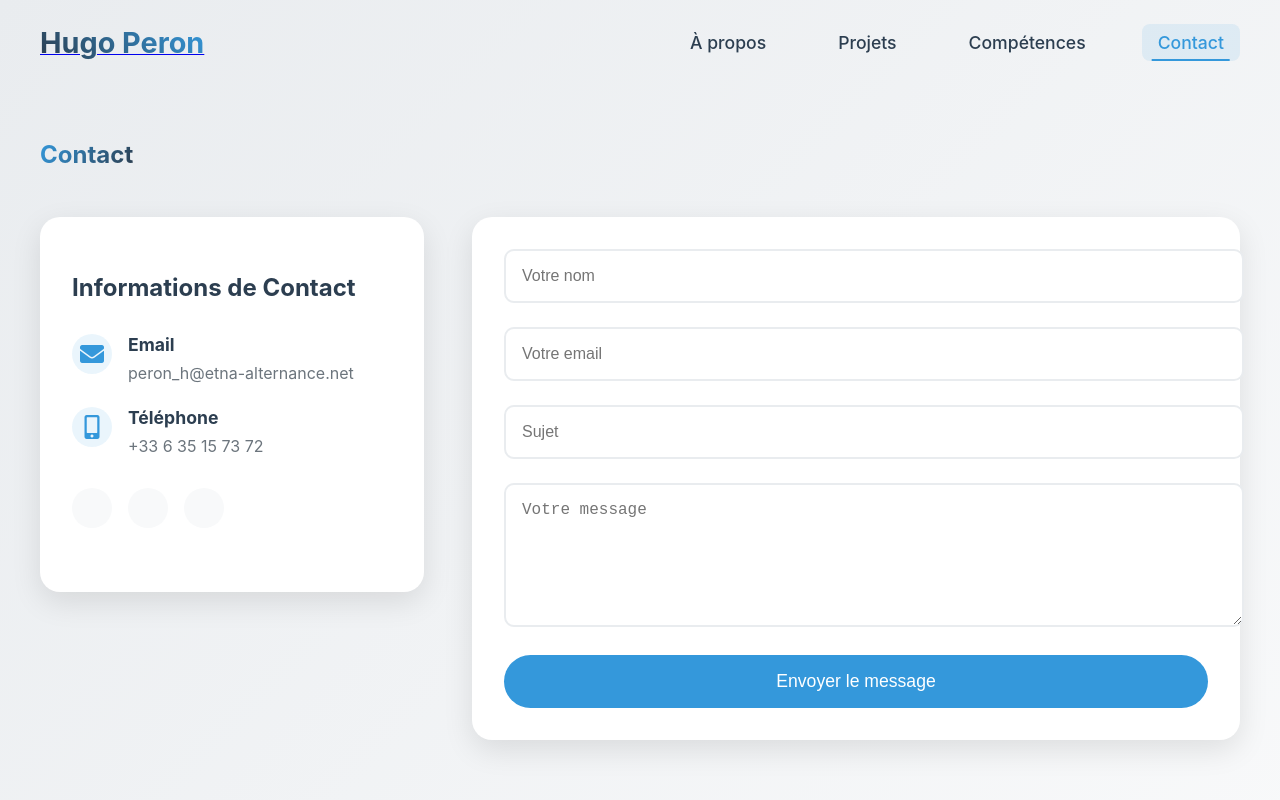
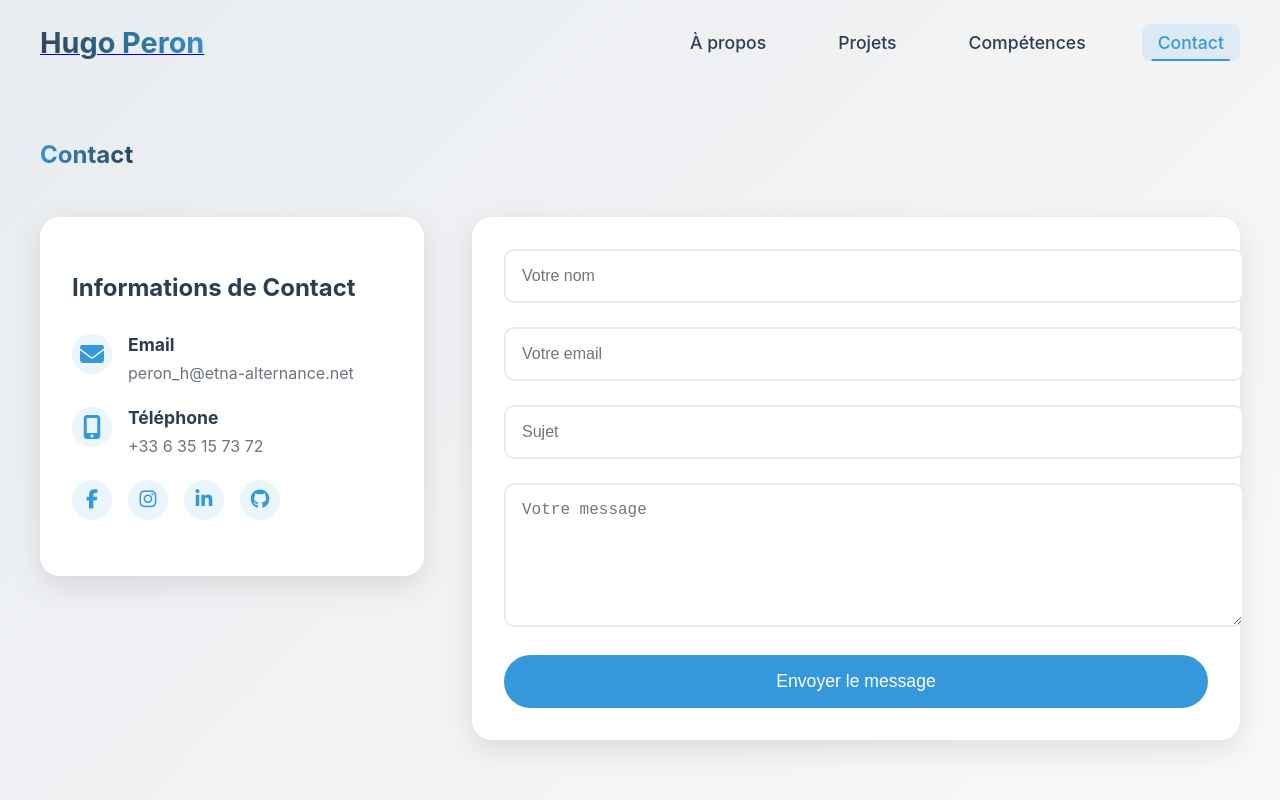
Before and after one commit to hugoperon/portfoliohugo, a React (Create React App) app: page /portfoliohugo/contact in a window 1280 px wide. Shown: the top 800 px of the page. Built offline with nearby package versions, Linux system fonts and the light colour scheme.

Commit message:
Deploy portfolio

```diff
--- a/public/index.html
+++ b/public/index.html
@@ -24,9 +24,9 @@
       work correctly both with client-side routing and a non-root public URL.
       Learn how to configure a non-root public URL by running `npm run build`.
     -->
-    <title>React App</title>
+    <title>Portfolio Hugo Peron</title>
     <link href="https://fonts.googleapis.com/css2?family=Poppins:wght@300;400;500;600;700&display=swap" rel="stylesheet">
-    <link rel="stylesheet" href="https://cdnjs.cloudflare.com/ajax/libs/font-awesome/5.15.4/css/all.min.css">
+    <link rel="stylesheet" href="https://cdnjs.cloudflare.com/ajax/libs/font-awesome/6.5.1/css/all.min.css" integrity="sha512-DTOQO9RWCH3ppGqcWaEA1BIZOC6xxalwEsw9c2QQeAIftl+Vegovlnee1c9QX4TctnWMn13TZye+giMm8e2LwA==" crossorigin="anonymous" referrerpolicy="no-referrer">
   </head>
   <body>
     <noscript>You need to enable JavaScript to run this app.</noscript>
--- a/src/components/Contact/Contact.css
+++ b/src/components/Contact/Contact.css
@@ -67,26 +67,26 @@
 .social-links {
   display: flex;
   gap: 1rem;
-  margin-top: 2rem;
+  margin: 1.5rem 0;
 }
 
 .social-link {
   width: 40px;
   height: 40px;
   border-radius: 50%;
-  background: #f8f9fa;
+  background: rgba(52, 152, 219, 0.1);
   display: flex;
   align-items: center;
   justify-content: center;
   color: #3498db;
   transition: all 0.3s ease;
+  text-decoration: none;
 }
 
 .social-link:hover {
   background: #3498db;
   color: white;
   transform: translateY(-3px);
-  box-shadow: 0 5px 15px rgba(52, 152, 219, 0.3);
 }
 
 .contact-form-container {
--- a/src/components/Contact/Contact.js
+++ b/src/components/Contact/Contact.js
@@ -16,6 +16,13 @@ function Contact() {
     success: false,
     error: null
   });
+
+  const socialLinks = [
+    { icon: 'fab fa-facebook-f', url: portfolioData.contact.social.facebook },
+    { icon: 'fab fa-instagram', url: portfolioData.contact.social.instagram },
+    { icon: 'fab fa-linkedin-in', url: portfolioData.contact.social.linkedin },
+    { icon: 'fab fa-github', url: portfolioData.contact.social.github }
+  ];
 
   useEffect(() => {
     // Initialiser EmailJS avec votre clé publique
@@ -143,30 +150,17 @@ function Contact() {
               </div>
 
               <div className="social-links">
+                {socialLinks.map((link, index) => (
                   <a
-                  href={portfolioData.contact.social.linkedin}
+                    key={index}
+                    href={link.url}
                     target="_blank"
                     rel="noopener noreferrer"
                     className="social-link"
                   >
-                  <i className="ti-linkedin"></i>
+                    <i className={link.icon}></i>
                   </a>
-                <a
-                  href={portfolioData.contact.social.github}
-                  target="_blank"
-                  rel="noopener noreferrer"
-                  className="social-link"
-                >
-                  <i className="ti-github"></i>
-                </a>
-                <a
-                  href={portfolioData.contact.social.youtube}
-                  target="_blank"
-                  rel="noopener noreferrer"
-                  className="social-link"
-                >
-                  <i className="ti-youtube"></i>
-                </a>
+                ))}
               </div>
             </div>
           </div>
--- a/src/index.js
+++ b/src/index.js
@@ -3,6 +3,7 @@ import ReactDOM from 'react-dom/client';
 import './index.css';
 import App from './App';
 import reportWebVitals from './reportWebVitals';
+import '@fortawesome/fontawesome-free/css/all.min.css';
 
 const root = ReactDOM.createRoot(document.getElementById('root'));
 root.render(
```
Lines whose indentation alone changed are shown as unchanged.
